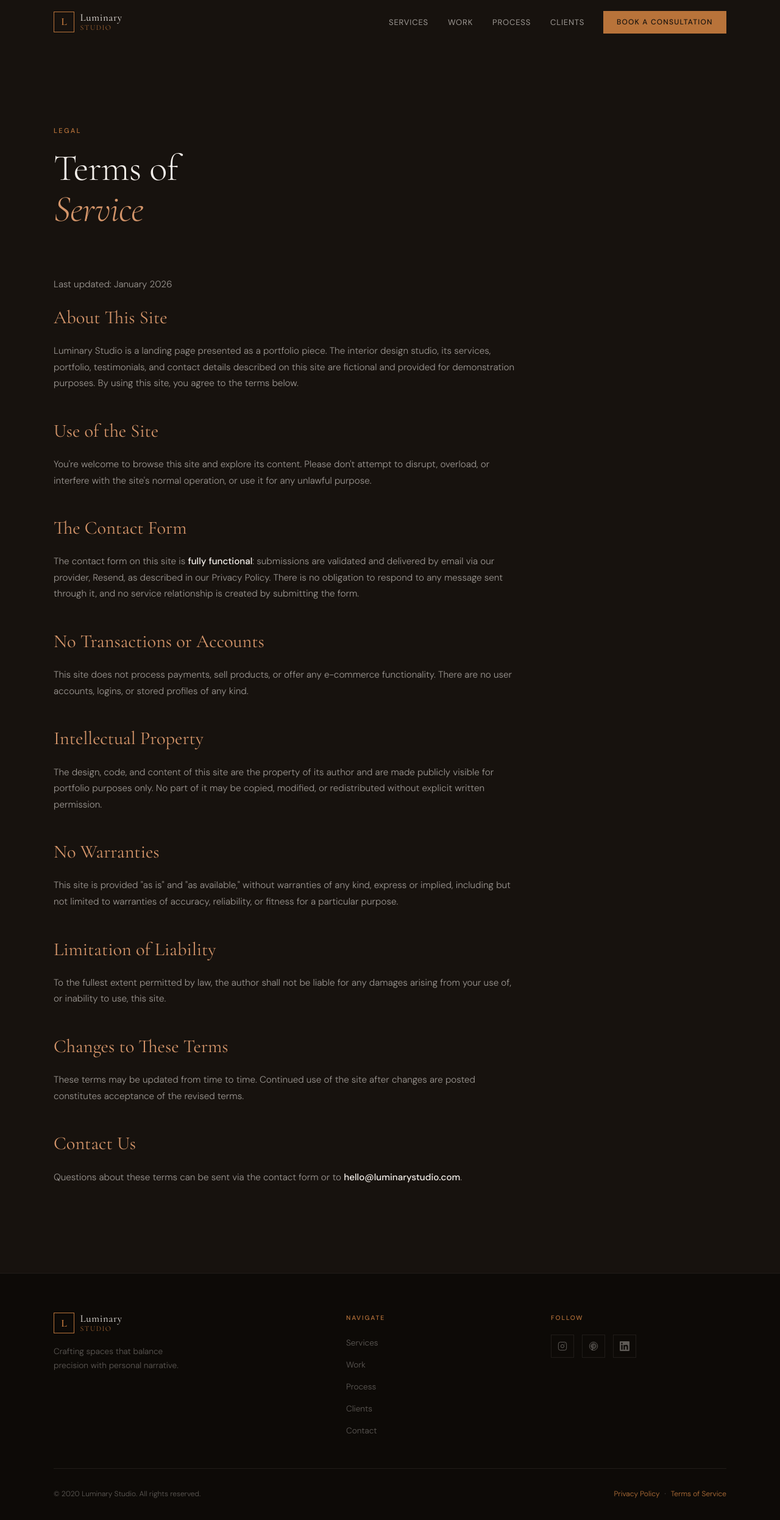
After one commit to dionicio-damiani/luminary-studio, a Python web app: template templates/terms.html in a window 1280 px wide. The commit adds this page. Shown: the whole page at 61% size. Run offline with Jinja, Linux system fonts and the light colour scheme; the template is opened without the code that fills it: most values are stand-ins (such as "Sample title", 1, 10 or a date in 2020).

Commit message:
feat(legal): add Privacy Policy and Terms of Service pages

```diff
--- a/static/css/styles.css
+++ b/static/css/styles.css
@@ -1069,6 +1069,48 @@ button { cursor: pointer; border: none; background: none; font: inherit; }
 .footer-bottom a { color: var(--gold); }
 .footer-bottom a:hover { text-decoration: underline; }
 
+.footer-legal { display: flex; gap: 0.5rem; align-items: center; }
+
+/* ── LEGAL PAGES ─────────────────────────────────────────── */
+.legal {
+  padding: calc(72px + var(--section-py)) 0 var(--section-py);
+  background: var(--navy);
+}
+
+.legal-content { max-width: 70ch; }
+
+.legal-content h2 {
+  font-family: var(--font-display);
+  font-size: clamp(1.4rem, 3vw, 1.9rem);
+  font-weight: 400;
+  color: var(--gold-light);
+  margin: 2.5rem 0 1rem;
+}
+
+.legal-content h2:first-of-type { margin-top: 0; }
+
+.legal-content p,
+.legal-content li {
+  font-size: 0.95rem;
+  color: var(--text-dim);
+  line-height: 1.75;
+  margin-bottom: 1rem;
+}
+
+.legal-content ul {
+  list-style: disc;
+  padding-left: 1.4rem;
+  margin-bottom: 1rem;
+}
+
+.legal-content strong { color: var(--text); font-weight: 500; }
+
+.legal-updated {
+  font-size: 0.8rem;
+  color: var(--text-dimmer);
+  margin-bottom: 3rem;
+}
+
 /* ── WHATSAPP FLOAT ──────────────────────────────────────── */
 .whatsapp-float {
   position: fixed;
--- /dev/null
+++ b/static/js/nav.js
@@ -0,0 +1,36 @@
+'use strict';
+
+// Shared navbar behavior for secondary pages (e.g. Privacy, Terms):
+// sticky background on scroll + mobile hamburger menu.
+
+const navbar = document.getElementById('navbar');
+
+window.addEventListener('scroll', () => {
+  navbar.classList.toggle('scrolled', window.scrollY > 60);
+}, { passive: true });
+
+const hamburger = document.getElementById('hamburger');
+const mobileMenu = document.getElementById('mobileMenu');
+const mobileLinks = document.querySelectorAll('.mobile-link');
+
+function toggleMenu(open) {
+  hamburger.classList.toggle('open', open);
+  hamburger.setAttribute('aria-expanded', open);
+  mobileMenu.classList.toggle('open', open);
+  mobileMenu.setAttribute('aria-hidden', !open);
+}
+
+hamburger.addEventListener('click', () => {
+  toggleMenu(!hamburger.classList.contains('open'));
+});
+
+mobileLinks.forEach(link => {
+  link.addEventListener('click', () => toggleMenu(false));
+});
+
+document.addEventListener('keydown', e => {
+  if (e.key === 'Escape' && hamburger.classList.contains('open')) {
+    toggleMenu(false);
+    hamburger.focus();
+  }
+});
--- a/templates/index.html
+++ b/templates/index.html
@@ -478,6 +478,11 @@
       </div>
       <div class="footer-bottom">
         <p>© {{ year }} Luminary Studio. All rights reserved.</p>
+        <nav class="footer-legal" aria-label="Legal">
+          <a href="/privacy">Privacy Policy</a>
+          <span aria-hidden="true">·</span>
+          <a href="/terms">Terms of Service</a>
+        </nav>
       </div>
     </div>
   </footer>
--- /dev/null
+++ b/templates/terms.html
@@ -0,0 +1,137 @@
+<!DOCTYPE html>
+<html lang="en">
+<head>
+  <meta charset="UTF-8" />
+  <meta name="viewport" content="width=device-width, initial-scale=1.0" />
+  <title>Terms of Service — Luminary Studio</title>
+  <meta name="description" content="The terms governing your use of the Luminary Studio website and contact form." />
+  <link rel="preconnect" href="https://fonts.googleapis.com" />
+  <link rel="preconnect" href="https://fonts.gstatic.com" crossorigin />
+  <link href="https://fonts.googleapis.com/css2?family=Cormorant+Garamond:ital,wght@0,300;0,400;0,500;0,600;1,300;1,400&family=DM+Sans:wght@300;400;500&display=swap" rel="stylesheet" />
+  <link rel="stylesheet" href="/static/css/styles.css" />
+  <link rel="icon" type="image/svg+xml" href="/static/img/favicon.svg" />
+  {% if site_url %}
+  <link rel="canonical" href="{{ site_url }}/terms" />
+  {% endif %}
+</head>
+<body>
+  <a href="#main" class="skip-link">Skip to main content</a>
+
+  <!-- ── NAVBAR ──────────────────────────────────────── -->
+  <nav class="navbar" id="navbar" aria-label="Main navigation">
+    <div class="nav-inner">
+      <a href="/" class="nav-logo" aria-label="Luminary Studio home">
+        <span class="logo-mark">L</span>
+        <span class="logo-name">Luminary<em>Studio</em></span>
+      </a>
+      <ul class="nav-links" role="list">
+        <li><a href="/#services" class="nav-link">Services</a></li>
+        <li><a href="/#portfolio" class="nav-link">Work</a></li>
+        <li><a href="/#process" class="nav-link">Process</a></li>
+        <li><a href="/#testimonials" class="nav-link">Clients</a></li>
+        <li><a href="/#contact" class="nav-cta">Book a Consultation</a></li>
+      </ul>
+      <button class="hamburger" id="hamburger" aria-label="Open menu" aria-expanded="false">
+        <span></span><span></span><span></span>
+      </button>
+    </div>
+    <div class="mobile-menu" id="mobileMenu" aria-hidden="true">
+      <a href="/#services" class="mobile-link">Services</a>
+      <a href="/#portfolio" class="mobile-link">Work</a>
+      <a href="/#process" class="mobile-link">Process</a>
+      <a href="/#testimonials" class="mobile-link">Clients</a>
+      <a href="/#contact" class="mobile-link mobile-cta">Book a Consultation</a>
+    </div>
+  </nav>
+
+  <main id="main">
+    <section class="legal" aria-label="Terms of Service">
+      <div class="container">
+        <div class="section-header">
+          <span class="section-tag">Legal</span>
+          <h2 class="section-title">Terms of<br /><em>Service</em></h2>
+        </div>
+        <div class="legal-content">
+          <p class="legal-updated">Last updated: January 2026</p>
+
+          <h2>About This Site</h2>
+          <p>Luminary Studio is a landing page presented as a portfolio piece. The interior design studio, its services, portfolio, testimonials, and contact details described on this site are fictional and provided for demonstration purposes. By using this site, you agree to the terms below.</p>
+
+          <h2>Use of the Site</h2>
+          <p>You're welcome to browse this site and explore its content. Please don't attempt to disrupt, overload, or interfere with the site's normal operation, or use it for any unlawful purpose.</p>
+
+          <h2>The Contact Form</h2>
+          <p>The contact form on this site is <strong>fully functional</strong>: submissions are validated and delivered by email via our provider, Resend, as described in our <a href="/privacy">Privacy Policy</a>. There is no obligation to respond to any message sent through it, and no service relationship is created by submitting the form.</p>
+
+          <h2>No Transactions or Accounts</h2>
+          <p>This site does not process payments, sell products, or offer any e-commerce functionality. There are no user accounts, logins, or stored profiles of any kind.</p>
+
+          <h2>Intellectual Property</h2>
+          <p>The design, code, and content of this site are the property of its author and are made publicly visible for portfolio purposes only. No part of it may be copied, modified, or redistributed without explicit written permission.</p>
+
+          <h2>No Warranties</h2>
+          <p>This site is provided "as is" and "as available," without warranties of any kind, express or implied, including but not limited to warranties of accuracy, reliability, or fitness for a particular purpose.</p>
+
+          <h2>Limitation of Liability</h2>
+          <p>To the fullest extent permitted by law, the author shall not be liable for any damages arising from your use of, or inability to use, this site.</p>
+
+          <h2>Changes to These Terms</h2>
+          <p>These terms may be updated from time to time. Continued use of the site after changes are posted constitutes acceptance of the revised terms.</p>
+
+          <h2>Contact Us</h2>
+          <p>Questions about these terms can be sent via the <a href="/#contact">contact form</a> or to <strong>hello@luminarystudio.com</strong>.</p>
+        </div>
+      </div>
+    </section>
+  </main>
+
+  <!-- ── FOOTER ─────────────────────────────────────── -->
+  <footer class="footer" aria-label="Site footer">
+    <div class="container">
+      <div class="footer-grid">
+        <div class="footer-brand">
+          <a href="/" class="nav-logo" aria-label="Luminary Studio home">
+            <span class="logo-mark">L</span>
+            <span class="logo-name">Luminary<em>Studio</em></span>
+          </a>
+          <p>Crafting spaces that balance<br />precision with personal narrative.</p>
+        </div>
+        <nav class="footer-nav" aria-label="Footer navigation">
+          <p class="footer-nav-title">Navigate</p>
+          <ul role="list">
+            <li><a href="/#services">Services</a></li>
+            <li><a href="/#portfolio">Work</a></li>
+            <li><a href="/#process">Process</a></li>
+            <li><a href="/#testimonials">Clients</a></li>
+            <li><a href="/#contact">Contact</a></li>
+          </ul>
+        </nav>
+        <div class="footer-social">
+          <p class="footer-nav-title">Follow</p>
+          <div class="social-links">
+            <a href="#" aria-label="Instagram" class="social-link">
+              <svg viewBox="0 0 24 24" fill="none" stroke="currentColor" stroke-width="1.5" aria-hidden="true"><rect x="2" y="2" width="20" height="20" rx="5"/><circle cx="12" cy="12" r="4"/><circle cx="17.5" cy="6.5" r="1" fill="currentColor" stroke="none"/></svg>
+            </a>
+            <a href="#" aria-label="Pinterest" class="social-link">
+              <svg viewBox="0 0 24 24" fill="none" stroke="currentColor" stroke-width="1.5" aria-hidden="true"><path d="M12 2C6.477 2 2 6.477 2 12c0 4.236 2.636 7.855 6.356 9.312-.088-.791-.167-2.005.035-2.868.181-.78 1.172-4.97 1.172-4.97s-.299-.598-.299-1.482c0-1.388.806-2.428 1.808-2.428.853 0 1.267.641 1.267 1.408 0 .858-.546 2.140-.828 3.33-.236.995.499 1.806 1.476 1.806 1.772 0 3.137-1.868 3.137-4.568 0-2.39-1.718-4.059-4.169-4.059-2.84 0-4.508 2.13-4.508 4.332 0 .858.33 1.776.741 2.279a.3.3 0 01.069.286c-.075.314-.243.995-.276 1.134-.044.183-.146.222-.337.134-1.249-.581-2.03-2.407-2.03-3.874 0-3.154 2.292-6.052 6.608-6.052 3.469 0 6.165 2.473 6.165 5.776 0 3.447-2.173 6.22-5.19 6.22-1.013 0-1.966-.527-2.292-1.148l-.623 2.378c-.226.869-.835 1.958-1.244 2.621.937.29 1.931.446 2.962.446 5.523 0 10-4.477 10-10S17.523 2 12 2z"/></svg>
+            </a>
+            <a href="#" aria-label="LinkedIn" class="social-link">
+              <svg viewBox="0 0 24 24" fill="currentColor" aria-hidden="true"><path d="M20.447 20.452h-3.554v-5.569c0-1.328-.027-3.037-1.852-3.037-1.853 0-2.136 1.445-2.136 2.939v5.667H9.351V9h3.414v1.561h.046c.477-.9 1.637-1.85 3.37-1.85 3.601 0 4.267 2.37 4.267 5.455v6.286zM5.337 7.433a2.062 2.062 0 01-2.063-2.065 2.064 2.064 0 112.063 2.065zm1.782 13.019H3.555V9h3.564v11.452zM22.225 0H1.771C.792 0 0 .774 0 1.729v20.542C0 23.227.792 24 1.771 24h20.451C23.2 24 24 23.227 24 22.271V1.729C24 .774 23.2 0 22.222 0h.003z"/></svg>
+            </a>
+          </div>
+        </div>
+      </div>
+      <div class="footer-bottom">
+        <p>© {{ year }} Luminary Studio. All rights reserved.</p>
+        <nav class="footer-legal" aria-label="Legal">
+          <a href="/privacy">Privacy Policy</a>
+          <span aria-hidden="true">·</span>
+          <a href="/terms">Terms of Service</a>
+        </nav>
+      </div>
+    </div>
+  </footer>
+
+  <script src="/static/js/nav.js"></script>
+</body>
+</html>
```
Also changed, not shown: app/main.py (+18 -0 lines), templates/privacy.html (added, +131 -0 lines), tests/test_main.py (+16 -0 lines).
